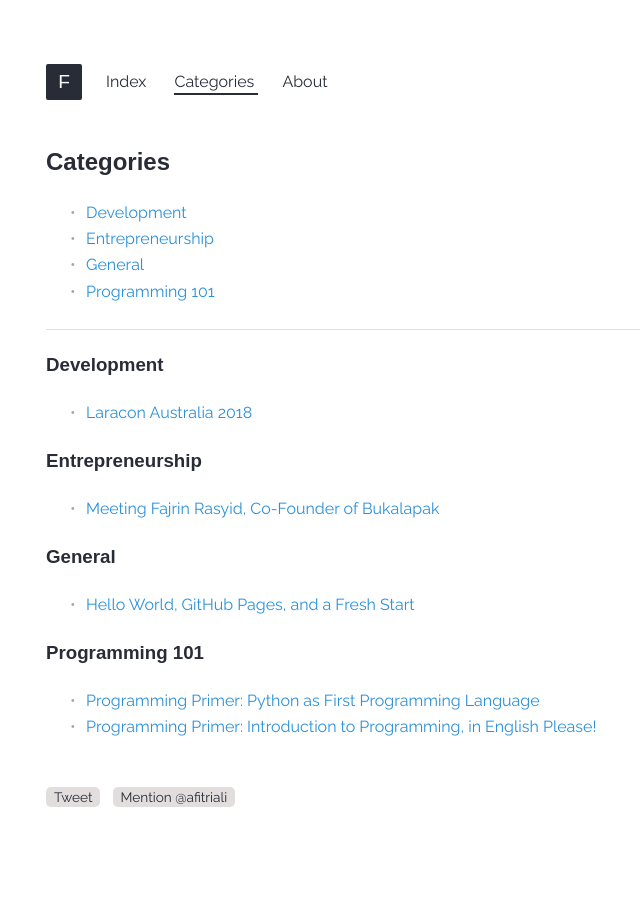
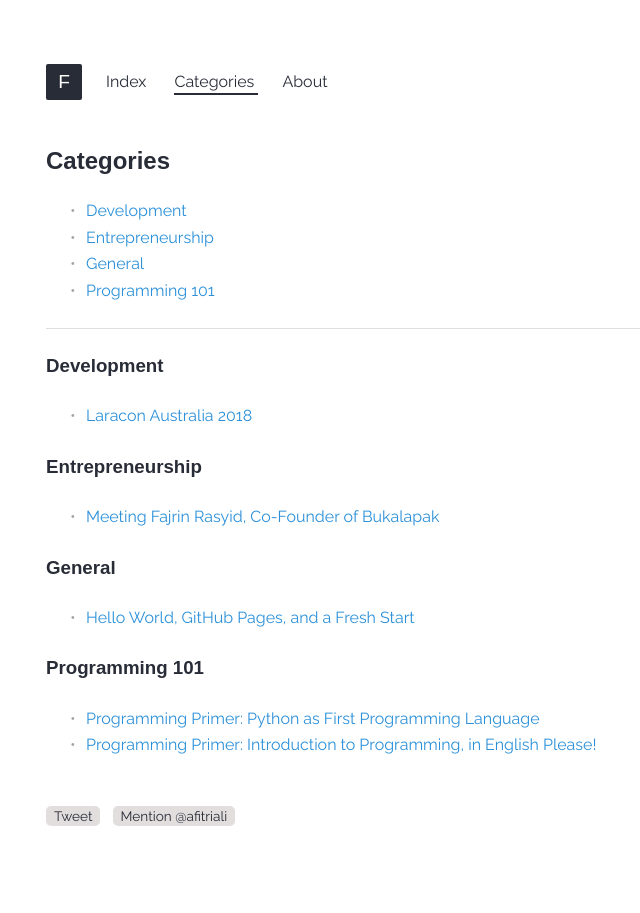
Before and after one commit to xfltrt/xfltrt.github.io, a Jekyll site: the page built from categories.html, in a window 1280 px wide. Shown: the whole page, without its empty margins (244-884 px from the left). Built offline with Jekyll 4.4.1, drawn with Linux system fonts in a browser that asks for light colours; some web fonts are replaced; comment, search, counter and statistics services are not loaded.

Commit message:
Update main.scss

```diff
--- a/_sass/main.scss
+++ b/_sass/main.scss
@@ -42,6 +42,7 @@ h5,
 h6 {
   color: var(--colour-dark);
   font-family: var(--font-secondary);
+  line-height: 1.65rem;
   margin: 0;
   padding: 0;
 }
```
